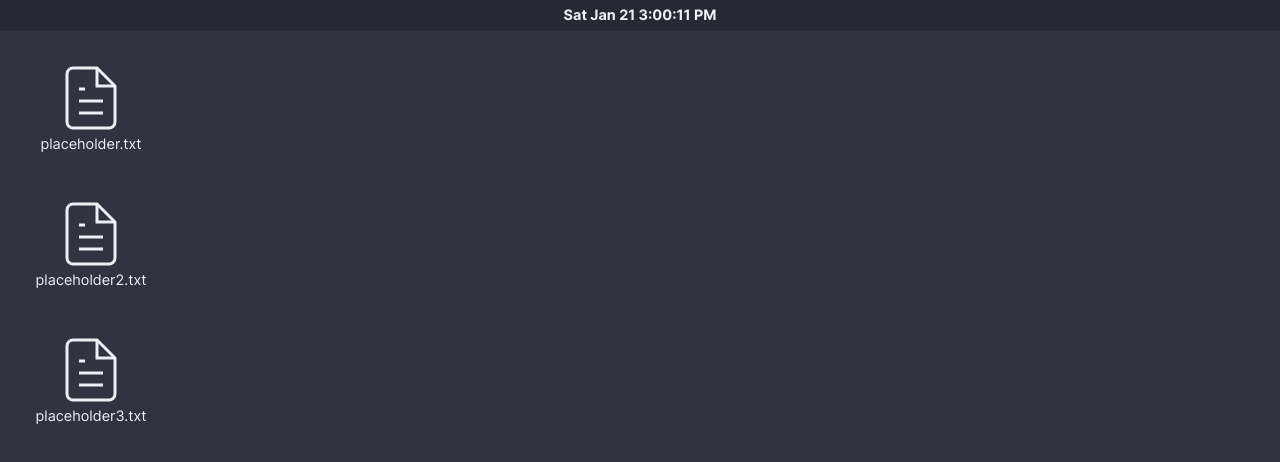
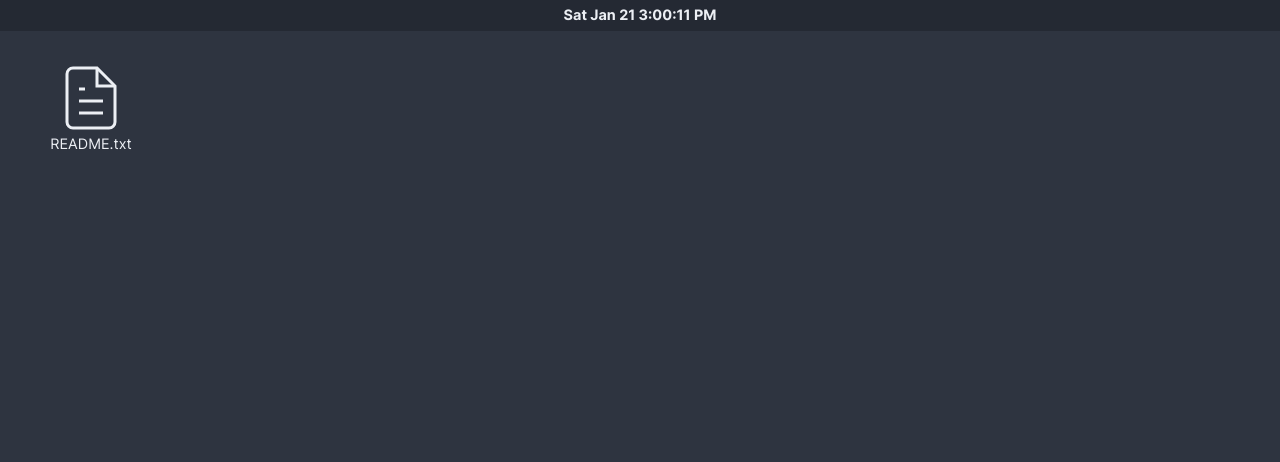
Before and after one commit to brenobaptista/maia-os, a SvelteKit app: page / in a window 1280 px wide. Shown: the top 462 px of the page. Built offline with nearby package versions, Linux system fonts and the light colour scheme.

Commit message:
Just use README.txt as desktop file

```diff
--- a/src/routes/files.js
+++ b/src/routes/files.js
@@ -1,5 +1 @@
-export const files = [
-	{ name: 'placeholder.txt' },
-	{ name: 'placeholder2.txt' },
-	{ name: 'placeholder3.txt' }
-];
+export const files = [{ name: 'README.txt' }];
```
